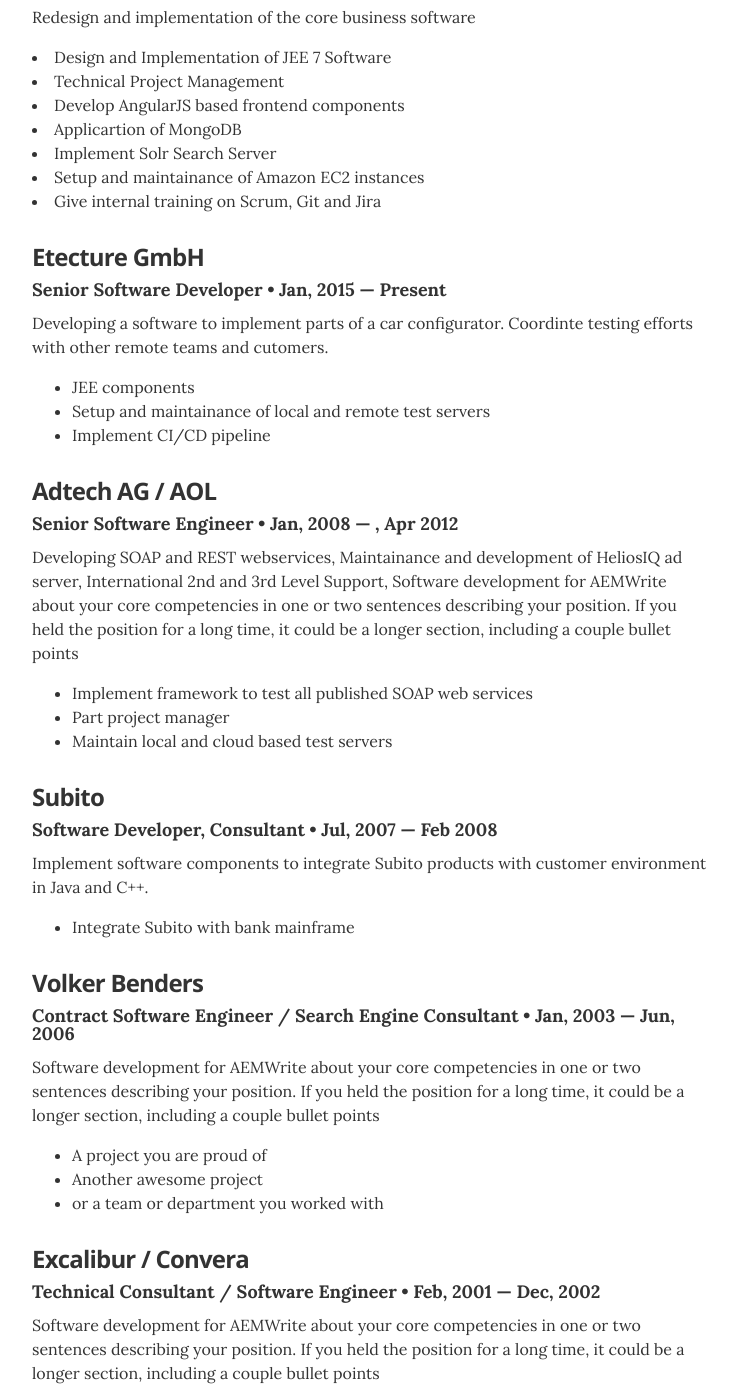
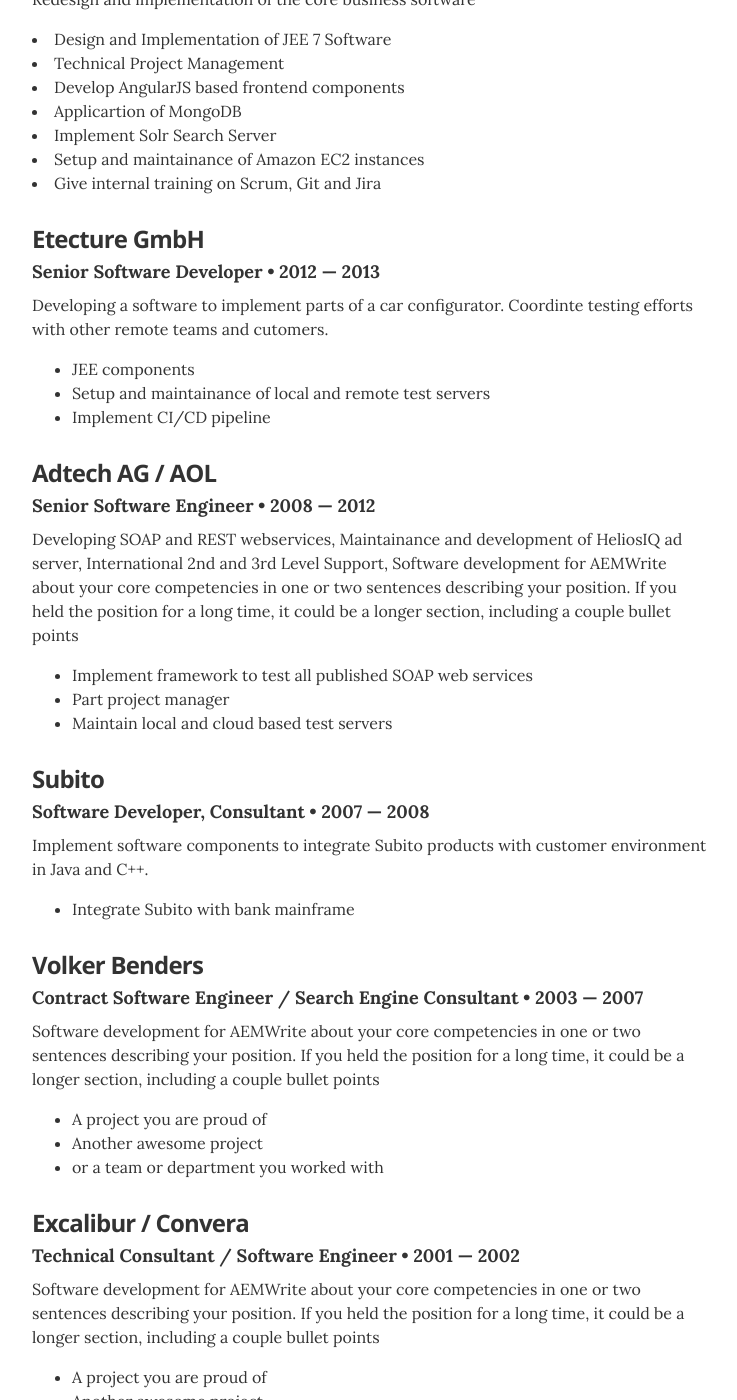
Before and after one commit to CWACoderWithAttitude/resume, a Jekyll site: the page built from index.html, in a window 1280 px wide and 1400 px high, scrolled down 1398 px. Shown: the whole window, without its empty margins (268-1005 px from the left). Built offline with Jekyll 4.4.1, drawn with Linux system fonts in a browser that asks for light colours; some of the changed text lies outside the part shown.

Commit message:
changed the way of writing dates

```diff
--- a/_data/experience.yml
+++ b/_data/experience.yml
@@ -2,53 +2,53 @@
 # Senior Software Engineer
 - company: Unterschied & Macher GmbH
   position: Senior Software Engineer
-  duration: Jan, 2016 &mdash; Present
+  duration: 2016 &mdash; Present
   summary: Maintain and develop software for Adobe AEM. JEE development and bugfixing. <ul class="resume-item-list"><li>AEM Software Develpopment in Java &amp; Groovy</li><li>Develop JWT connector for Adobe AEM</li><li>Introduce docker and migrate all development-servers to docker</li><li>Implement Matomo/Piwik Tracking for AEM Content</li><li>Internal consultancy</li><li>Workshops on AWS Lamba and NodeJS</li><li>Facilitate AWS UG Meeting and talk about AWS Lamba &amp; Kotlin</li><li>Setup Jenkins build pipeline in groovy &amp; Job-DSL</li><li>Maintain Nexus-server</li><li>Taking care of working students</li><li>Develop a BDD test suite</li><li>Setup monitoring with check_mk</li></ul>
 
 # Senior Software Engineer
 - company: BESS GmbH
   position: Senior Technical Consultant / Senior Software Engineer
-  duration: Nov, 2014 &mdash; 06/2015
+  duration: 2014 &mdash; 2015
   summary: Convert standard Java application into a Wildfy based JEE application and 2nd level support for customers and internal <ul class="resume-item-list"><li>Develop JEE components</li><li>Support non-technical application testing</li><li>Run & maintain Jenkins Buildserver</li><li>Establish docker based selenium grid for run BDD tests</li><li>Part of a team to migrate CVS to GIT</li><li>Setup, configuration of Tomcat, Wildfly, WebSphere and Weblogic application servers</li></ul>
 
 # Senior Software Engineer
 - company: Medical Columbus AG
   position: Senior Java EE Engineer
-  duration: Jan, 2015 &mdash; Present
+  duration: 2014
   summary: Redesign and implementation of the core business software <ul class="resume-item-list"></ul><li>Design and Implementation of JEE 7 Software</li><li>Technical Project Management</li><li>Develop AngularJS based frontend components</li><li>Applicartion of MongoDB</li><li>Implement Solr Search Server</li><li>Setup and maintainance of Amazon EC2 instances</li><li>Give internal training on Scrum, Git and Jira</li></ul>
 
 # Senior Software Engineer
 - company: Etecture GmbH
   position: Senior Software Developer
-  duration: Jan, 2015 &mdash; Present
+  duration: 2012 &mdash; 2013
   summary: Developing a software to implement parts of a car configurator. Coordinte testing efforts with other remote teams and cutomers. 	<ul class="resume-item-list"><li>JEE components</li><li>Setup and maintainance of local and remote test servers</li><li>Implement CI/CD pipeline</li></ul>
 
 # Senior Software Engineer
 - company: Adtech AG / AOL
   position: Senior Software Engineer
-  duration: Jan, 2008 &mdash; , Apr 2012
+  duration: 2008 &mdash; 2012
   summary: Developing SOAP and REST webservices, Maintainance and development of HeliosIQ ad server, International 2nd and 3rd Level Support, Software development for AEMWrite about your core competencies in one or two sentences describing your position. If you held the position for a long time, it could be a longer section, including a couple bullet points	<ul class="resume-item-list"><li>Implement framework to test all published SOAP web services</li><li>Part project manager</li><li>Maintain local and cloud based test servers</li></ul>
 
 # Senior Software Engineer
 - company: Subito
   position: Software Developer, Consultant
-  duration: Jul, 2007 &mdash; Feb 2008
+  duration: 2007 &mdash; 2008
   summary: Implement software components to integrate Subito products with customer environment in Java and C++.  <ul class="resume-item-list"><li>Integrate Subito with bank mainframe</li></ul>
 
 # Senior Software Engineer
 - company: Volker Benders
   position: Contract Software Engineer / Search Engine Consultant
-  duration: Jan, 2003 &mdash; Jun, 2006
+  duration: 2003 &mdash; 2007
   summary: Software development for AEMWrite about your core competencies in one or two sentences describing your position. If you held the position for a long time, it could be a longer section, including a couple bullet points	<ul class="resume-item-list"><li>A project you are proud of</li><li>Another awesome project</li><li>or a team or department you worked with</li></ul>
 
 # Senior Software Engineer
 - company: Excalibur / Convera
   position: Technical Consultant / Software Engineer
-  duration: Feb, 2001 &mdash; Dec, 2002
+  duration: 2001 &mdash; 2002
   summary: Software development for AEMWrite about your core competencies in one or two sentences describing your position. If you held the position for a long time, it could be a longer section, including a couple bullet points	<ul class="resume-item-list"><li>A project you are proud of</li><li>Another awesome project</li><li>or a team or department you worked with</li></ul>
 
 # Senior Software Engineer
 - company: CA Computer Associates
   position: Senior Software Engineer
-  duration: Jan, 1998 &mdash; Jan, 2001
+  duration: 1998 &mdash; 2001
   summary: Software development for AEMWrite about your core competencies in one or two sentences describing your position. If you held the position for a long time, it could be a longer section, including a couple bullet points	<ul class="resume-item-list"><li>A project you are proud of</li><li>Another awesome project</li><li>or a team or department you worked with</li></ul>
```
